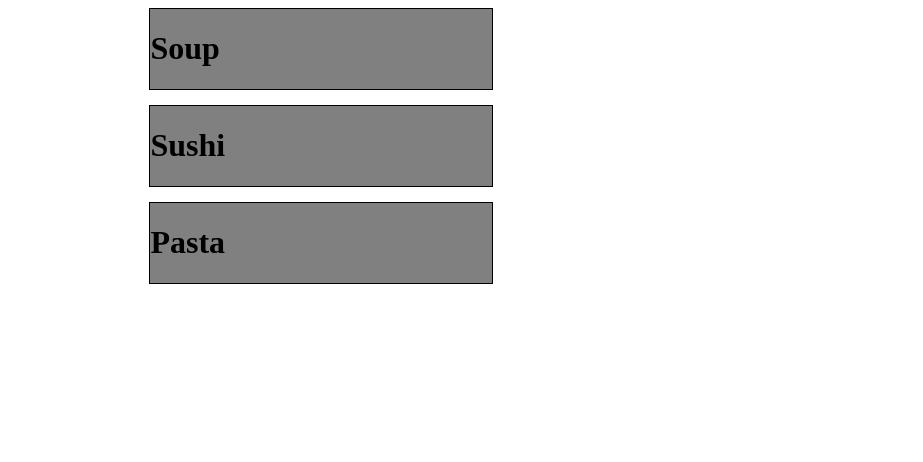
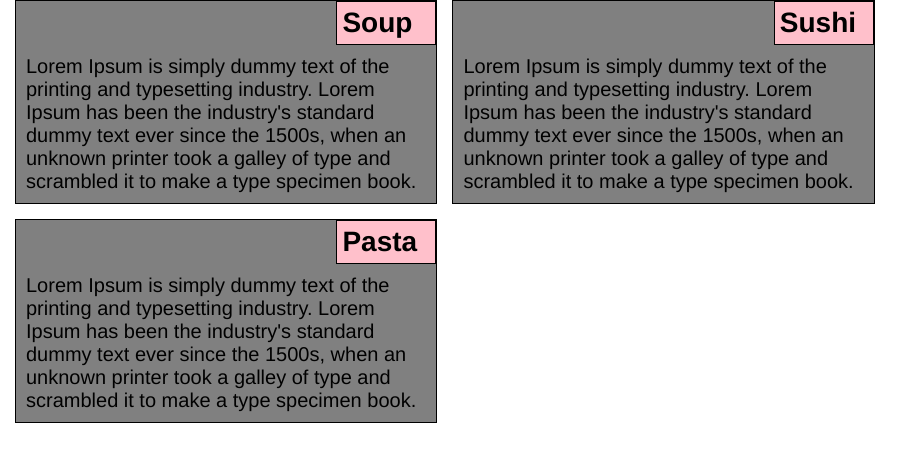
Before and after one commit to Denismyand/coursera-test, a plain HTML site: page module-2-solution/index.html in a window 1280 px wide. Shown: the whole page, without its empty margins (0-923 px from the left). Drawn offline with Linux system fonts and the light colour scheme.

Commit message:
Fordacheck

```diff
--- a/module-2-solution/css/style.css
+++ b/module-2-solution/css/style.css
@@ -1,44 +1,71 @@
+body {
+  margin: 0px;
+  width: 100%;
+  box-sizing: border-box;
+  height: 100vh;
+}
+
+h1 {
+  width: 100px;
+  box-sizing: border-box;
+  border: 1px black solid;
+  margin: 0;
+  padding: 5px;
+  font-family: "Helvetica Neue", Helvetica;
+  background-color: pink !important;
+  font-size: 175%;
+}
+.dishname {
+  float: right;
+}
+.content {
+  clear: both;
+  margin: 0;
+  padding: 10px;
+  font-size: 125%;
+  font-family: "Helvetica Neue", Helvetica;
+}
 .container {
+  box-sizing: border-box;
   width: 100%;
-  height: 1000;
+  margin: 0px;
+  padding: 0px;
 }
 
 .row {
+  box-sizing: border-box;
   float: right;
-  width: 90%;
+  width: 100%;
+  margin: 0;
 }
 
 .dish {
+  box-sizing: border-box;
+  float: left;
   margin-left: 15px;
   margin-bottom: 15px;
   border: 1px black solid;
   background-color: grey;
 }
 
-.h1 {
-  position: relative top right;
-  font-family: "Helvetica Neue", Helvetica;
-  background-color: pink;
-  font-size: 175%;
-}
-
 /*Phone view*/
 @media (max-width: 767px) {
-  .dish {
+  .dish-sm {
     width: 100%;
   }
 }
 
 /*Tablet view*/
 @media (min-width: 768px), (max-width: 991px) {
-  .dish {
+  .dish-md {
     width: 50%;
   }
 }
 
 /*Desktop view*/
 @media (min-width: 991px) {
-  .dish {
-    width: 30%;
+  .dish-lg {
+    box-sizing: border-box;
+    width: 33%;
   }
 }
--- a/module-2-solution/index.html
+++ b/module-2-solution/index.html
@@ -10,14 +10,32 @@
   <body>
     <div class="container">
       <div class="row">
-        <div class="dish">
-          <h1 class="dishname">Soup</h1>
+        <div class="dish dish-sm dish-md dish-lg">
+          <div class="dishname"><h1>Soup</h1></div>
+          <div class="content">
+            Lorem Ipsum is simply dummy text of the printing and typesetting
+            industry. Lorem Ipsum has been the industry's standard dummy text
+            ever since the 1500s, when an unknown printer took a galley of type
+            and scrambled it to make a type specimen book.
+          </div>
         </div>
-        <div class="dish">
-          <h1 class="dishname">Sushi</h1>
+        <div class="dish dish-sm dish-md dish-lg">
+          <div class="dishname"><h1>Sushi</h1></div>
+          <div class="content">
+            Lorem Ipsum is simply dummy text of the printing and typesetting
+            industry. Lorem Ipsum has been the industry's standard dummy text
+            ever since the 1500s, when an unknown printer took a galley of type
+            and scrambled it to make a type specimen book.
+          </div>
         </div>
-        <div class="dish">
-          <h1 class="dishname">Pasta</h1>
+        <div class="dish dish-sm dish-md dish-lg">
+          <div class="dishname"><h1>Pasta</h1></div>
+          <div class="content">
+            Lorem Ipsum is simply dummy text of the printing and typesetting
+            industry. Lorem Ipsum has been the industry's standard dummy text
+            ever since the 1500s, when an unknown printer took a galley of type
+            and scrambled it to make a type specimen book.
+          </div>
         </div>
       </div>
     </div>
```
Also changed, not shown: index.html (+1 -1 lines).
